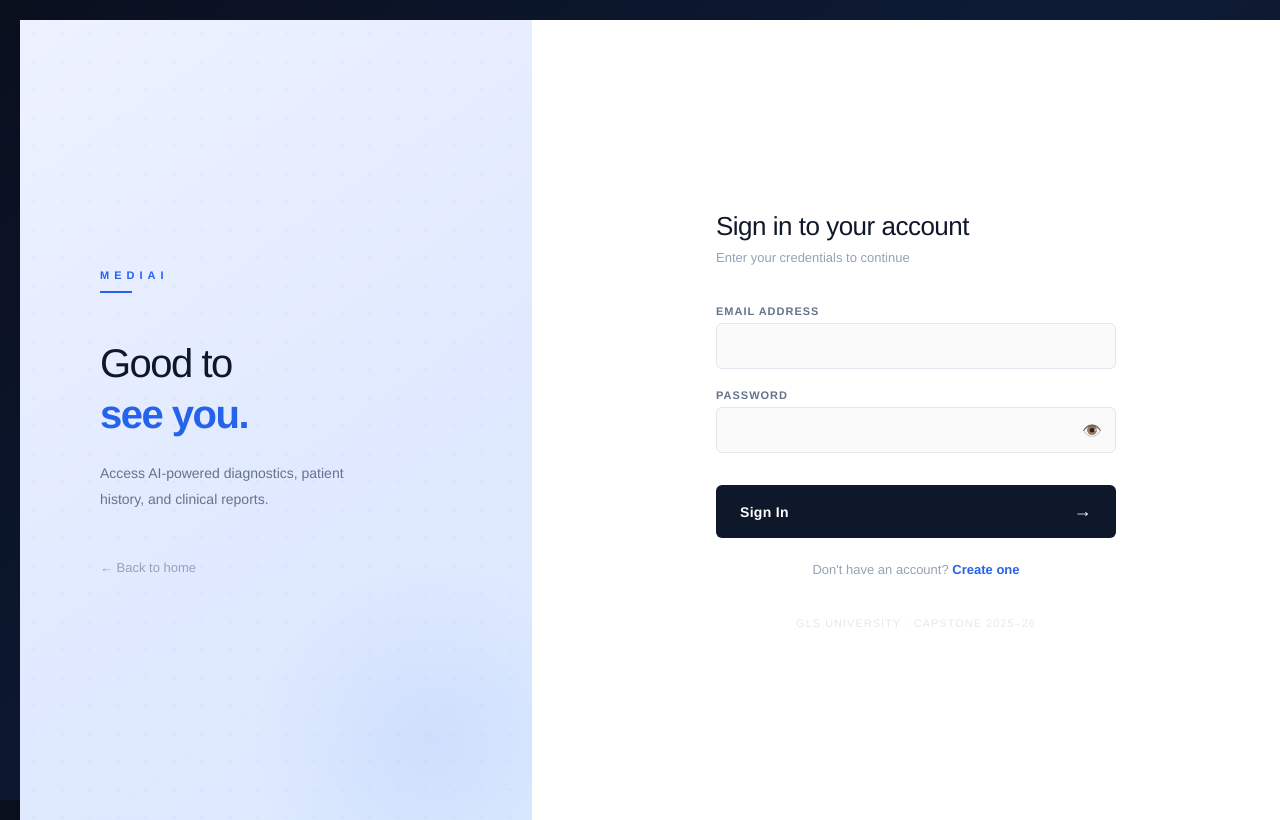
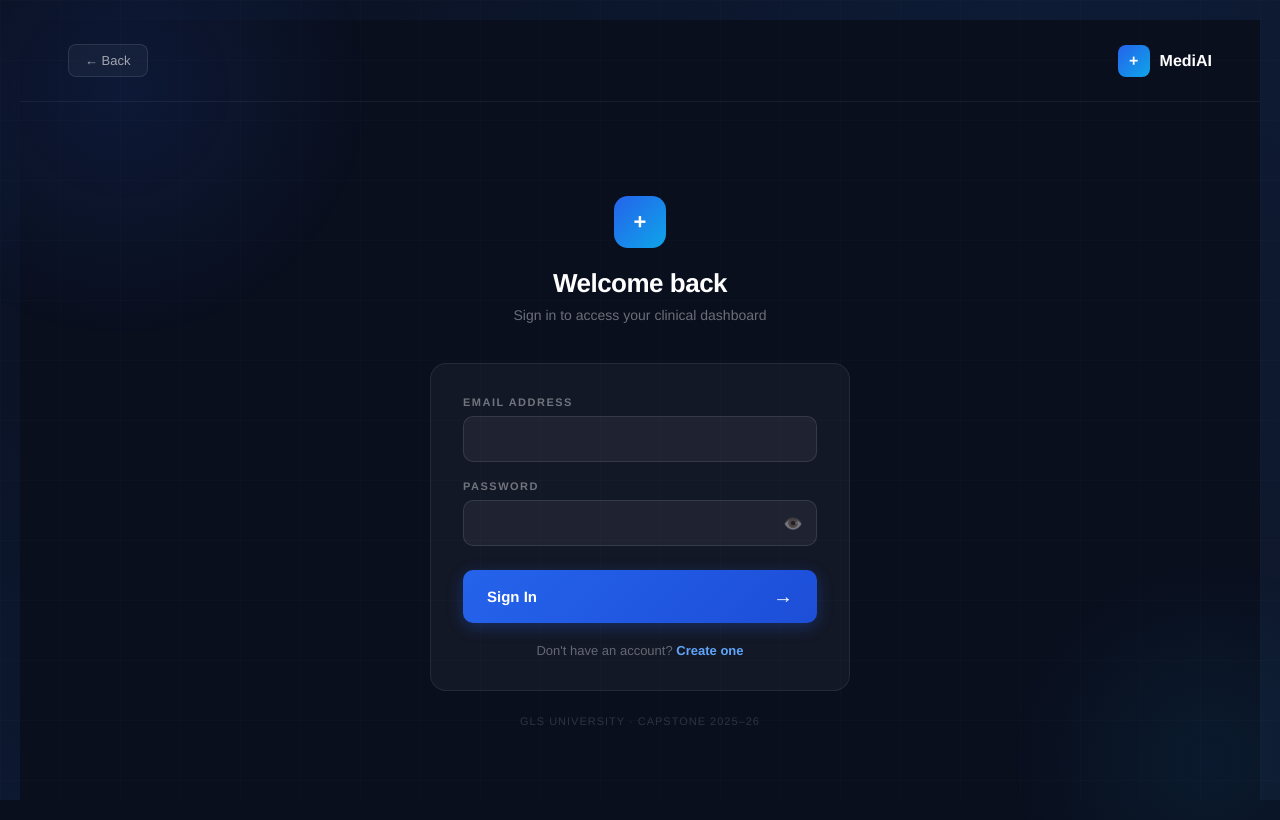
Before and after one commit to Hamzah1507/AI-Powered-Multimodal-Healthcare-Diagnosis-Clinical-Risk-Prediction-System, a React (Vite) app in the folder frontend/: page / in a window 1280 px wide. Both pictures are taken after a click on the button "Sign In". Built offline with nearby package versions, Linux system fonts and the light colour scheme.

Commit message:
feat: Auth updated

```diff
--- a/frontend/src/Auth.jsx
+++ b/frontend/src/Auth.jsx
@@ -1,4 +1,4 @@
-import { useState } from 'react'
+import { useState, useEffect } from 'react'
 import axios from 'axios'
 
 const API = 'http://127.0.0.1:8000'
@@ -9,6 +9,15 @@
   const [error, setError] = useState(null)
   const [isLogin, setIsLogin] = useState(mode === 'login')
   const [showPassword, setShowPassword] = useState(false)
+  const [loaded, setLoaded] = useState(false)
+
+  useEffect(() => { setTimeout(() => setLoaded(true), 100) }, [])
+
+  const fadeIn = (delay = 0) => ({
+    opacity: loaded ? 1 : 0,
+    transform: loaded ? 'translateY(0)' : 'translateY(20px)',
+    transition: `opacity 0.6s ease ${delay}s, transform 0.6s ease ${delay}s`
+  })
 
   const handle = async () => {
     setError(null)
@@ -24,7 +33,6 @@
       if (!isLogin) {
         setIsLogin(true)
         setForm({ ...form, password: '' })
-        setError(null)
         alert('Account created successfully! Please sign in.')
       } else {
         onSuccess({ username: res.data.username, email: res.data.email })
@@ -37,118 +45,143 @@
 
   const inp = {
     width: '100%', padding: '14px 16px',
-    border: '1.5px solid #e2e8f0', borderRadius: '6px',
-    background: '#fafafa', color: '#0f172a', fontSize: '14px',
+    border: '1px solid rgba(255,255,255,0.1)',
+    borderRadius: '10px',
+    background: 'rgba(255,255,255,0.05)',
+    color: 'white', fontSize: '14px',
     boxSizing: 'border-box', outline: 'none',
-    fontFamily: "'Helvetica Neue', Arial, sans-serif", fontWeight: '400',
-    transition: 'border-color 0.2s'
+    fontFamily: "'Helvetica Neue', Arial, sans-serif",
+    transition: 'border-color 0.2s, background 0.2s'
   }
 
   const lbl = {
-    fontSize: '11px', fontWeight: '700', color: '#64748b',
-    textTransform: 'uppercase', letterSpacing: '1px', display: 'block', marginBottom: '6px'
+    fontSize: '11px', fontWeight: '700', color: 'rgba(255,255,255,0.4)',
+    textTransform: 'uppercase', letterSpacing: '1.5px',
+    display: 'block', marginBottom: '8px'
   }
 
   return (
     <div style={{
-      height: '100vh', width: '100vw', overflow: 'hidden',
-      background: '#ffffff', display: 'flex',
-      fontFamily: "'Helvetica Neue', Arial, sans-serif"
-    }}>
-      {/* Left Panel */}
-      <div style={{
-        width: '40%', height: '100%',
-        background: 'linear-gradient(145deg, #eef2ff 0%, #e0e9ff 60%, #dbeafe 100%)',
+      minHeight: '100vh', width: '100%',
+      background: '#0a0f1e',
+      fontFamily: "'Helvetica Neue', Arial, sans-serif",
       display: 'flex', flexDirection: 'column',
-        justifyContent: 'center', padding: '80px',
       position: 'relative', overflow: 'hidden'
     }}>
+      {/* Ambient glows */}
       <div style={{
-          position: 'absolute', inset: 0,
-          backgroundImage: 'radial-gradient(circle, #2563eb12 1px, transparent 1px)',
-          backgroundSize: '28px 28px'
+        position: 'fixed', top: '-20%', left: '-10%',
+        width: '500px', height: '500px', borderRadius: '50%',
+        background: 'radial-gradient(circle, rgba(37,99,235,0.12) 0%, transparent 70%)',
+        pointerEvents: 'none'
       }} />
       <div style={{
-          position: 'absolute', bottom: '-100px', right: '-80px',
-          width: '360px', height: '360px', borderRadius: '50%',
-          background: 'radial-gradient(circle, #2563eb14 0%, transparent 70%)'
+        position: 'fixed', bottom: '-20%', right: '-10%',
+        width: '400px', height: '400px', borderRadius: '50%',
+        background: 'radial-gradient(circle, rgba(14,165,233,0.08) 0%, transparent 70%)',
+        pointerEvents: 'none'
+      }} />
+      {/* Grid */}
+      <div style={{
+        position: 'fixed', inset: 0,
+        backgroundImage: `linear-gradient(rgba(255,255,255,0.015) 1px, transparent 1px),
+                          linear-gradient(90deg, rgba(255,255,255,0.015) 1px, transparent 1px)`,
+        backgroundSize: '60px 60px', pointerEvents: 'none'
       }} />
 
-        <div style={{ position: 'relative', zIndex: 1 }}>
-          <div style={{ marginBottom: '48px' }}>
-            <span style={{ fontSize: '11px', fontWeight: '800', letterSpacing: '5px', color: '#2563eb', textTransform: 'uppercase' }}>MediAI</span>
-            <div style={{ width: '32px', height: '2px', background: '#2563eb', marginTop: '8px' }} />
-          </div>
+      {/* Top bar with back button */}
+      <div style={{
+        position: 'relative', zIndex: 10,
+        padding: '24px 48px',
+        borderBottom: '1px solid rgba(255,255,255,0.06)',
+        display: 'flex', alignItems: 'center', justifyContent: 'space-between',
+        ...fadeIn(0)
+      }}>
+        {/* Back button */}
+        <button onClick={onBack}
+          onMouseEnter={e => { e.currentTarget.style.background = 'rgba(255,255,255,0.08)'; e.currentTarget.style.borderColor = 'rgba(255,255,255,0.2)' }}
+          onMouseLeave={e => { e.currentTarget.style.background = 'rgba(255,255,255,0.04)'; e.currentTarget.style.borderColor = 'rgba(255,255,255,0.1)' }}
+          style={{
+            display: 'flex', alignItems: 'center', gap: '8px',
+            padding: '8px 16px', borderRadius: '8px',
+            background: 'rgba(255,255,255,0.04)',
+            border: '1px solid rgba(255,255,255,0.1)',
+            color: 'rgba(255,255,255,0.6)', fontSize: '13px', fontWeight: '500',
+            cursor: 'pointer', transition: 'all 0.2s'
+          }}>
+          ← Back
+        </button>
 
-          <h2 style={{ fontSize: '40px', fontWeight: '300', color: '#0f172a', letterSpacing: '-1.5px', marginBottom: '6px' }}>
-            {isLogin ? 'Good to' : 'Join'}
-          </h2>
-          <h2 style={{ fontSize: '40px', fontWeight: '800', color: '#2563eb', letterSpacing: '-1.5px', marginBottom: '24px' }}>
-            {isLogin ? 'see you.' : 'MediAI.'}
-          </h2>
-
-          <p style={{ fontSize: '14px', color: '#64748b', lineHeight: 1.8, fontWeight: '300', maxWidth: '280px' }}>
-            {isLogin
-              ? 'Access AI-powered diagnostics, patient history, and clinical reports.'
-              : 'Create your account to start using AI-powered medical imaging analysis.'}
-          </p>
-
-          <button onClick={onBack} style={{
-            marginTop: '48px', background: 'none', border: 'none',
-            cursor: 'pointer', display: 'flex', alignItems: 'center', gap: '8px',
-            color: '#94a3b8', fontSize: '13px', padding: 0, transition: 'color 0.2s'
-          }}
-            onMouseEnter={e => e.currentTarget.style.color = '#2563eb'}
-            onMouseLeave={e => e.currentTarget.style.color = '#94a3b8'}
-          >
-            ← Back to home
-          </button>
+        {/* Brand */}
+        <div style={{ display: 'flex', alignItems: 'center', gap: '10px' }}>
+          <div style={{
+            width: '32px', height: '32px', borderRadius: '8px',
+            background: 'linear-gradient(135deg, #2563eb, #0ea5e9)',
+            display: 'flex', alignItems: 'center', justifyContent: 'center',
+            fontSize: '16px', fontWeight: '900', color: 'white'
+          }}>+</div>
+          <span style={{ fontSize: '16px', fontWeight: '700', color: 'white' }}>MediAI</span>
         </div>
       </div>
 
-      {/* Right Panel */}
+      {/* Main content */}
       <div style={{
-        width: '60%', height: '100%',
-        display: 'flex', flexDirection: 'column',
-        justifyContent: 'center', alignItems: 'center',
-        padding: '80px', background: '#ffffff', overflowY: 'auto'
+        flex: 1, display: 'flex', alignItems: 'center', justifyContent: 'center',
+        padding: '48px 24px', position: 'relative', zIndex: 1
       }}>
-        <div style={{ width: '100%', maxWidth: '400px' }}>
+        <div style={{ width: '100%', maxWidth: '420px' }}>
 
-          <div style={{ marginBottom: '40px' }}>
-            <h3 style={{ fontSize: '26px', fontWeight: '300', color: '#0f172a', letterSpacing: '-0.5px', marginBottom: '8px' }}>
-              {isLogin ? 'Sign in to your account' : 'Create your account'}
-            </h3>
-            <p style={{ fontSize: '13px', color: '#94a3b8', fontWeight: '300' }}>
-              {isLogin ? 'Enter your credentials to continue' : 'Fill in the details below to get started'}
+          {/* Header */}
+          <div style={{ textAlign: 'center', marginBottom: '40px', ...fadeIn(0.1) }}>
+            <div style={{
+              width: '52px', height: '52px', borderRadius: '14px',
+              background: 'linear-gradient(135deg, #2563eb, #0ea5e9)',
+              display: 'flex', alignItems: 'center', justifyContent: 'center',
+              margin: '0 auto 20px', fontSize: '22px', fontWeight: '900', color: 'white'
+            }}>+</div>
+            <h2 style={{
+              fontSize: '26px', fontWeight: '700', color: 'white',
+              letterSpacing: '-0.5px', marginBottom: '8px'
+            }}>
+              {isLogin ? 'Welcome back' : 'Create your account'}
+            </h2>
+            <p style={{ fontSize: '14px', color: 'rgba(255,255,255,0.4)', fontWeight: '300' }}>
+              {isLogin ? 'Sign in to access your clinical dashboard' : 'Join MediAI to get started'}
             </p>
           </div>
 
+          {/* Card */}
+          <div style={{
+            background: 'rgba(255,255,255,0.04)',
+            border: '1px solid rgba(255,255,255,0.08)',
+            borderRadius: '16px', padding: '32px',
+            ...fadeIn(0.2)
+          }}>
+
+            {/* Error */}
             {error && (
               <div style={{
-              background: '#fef2f2', border: '1px solid #fecaca',
-              borderRadius: '6px', padding: '12px 16px', marginBottom: '24px',
-              color: '#dc2626', fontSize: '13px', display: 'flex', alignItems: 'center', gap: '8px'
-            }}>
-              ⚠ {error}
-            </div>
+                background: 'rgba(220,38,38,0.15)', border: '1px solid rgba(220,38,38,0.3)',
+                borderRadius: '8px', padding: '12px 16px', marginBottom: '20px',
+                color: '#fca5a5', fontSize: '13px', display: 'flex', alignItems: 'center', gap: '8px'
+              }}>⚠ {error}</div>
             )}
 
-          <div style={{ display: 'flex', flexDirection: 'column', gap: '20px', marginBottom: '32px' }}>
+            <div style={{ display: 'flex', flexDirection: 'column', gap: '18px', marginBottom: '24px' }}>
               {!isLogin && (
                 <div>
                   <label style={lbl}>Full Name</label>
                   <input style={inp} value={form.username}
-                  onFocus={e => e.target.style.borderColor = '#2563eb'}
-                  onBlur={e => e.target.style.borderColor = '#e2e8f0'}
+                    onFocus={e => { e.target.style.borderColor = '#2563eb'; e.target.style.background = 'rgba(37,99,235,0.08)' }}
+                    onBlur={e => { e.target.style.borderColor = 'rgba(255,255,255,0.1)'; e.target.style.background = 'rgba(255,255,255,0.05)' }}
                     onChange={e => setForm({ ...form, username: e.target.value })} />
                 </div>
               )}
               <div>
                 <label style={lbl}>Email Address</label>
                 <input style={inp} type="email" value={form.email}
-                onFocus={e => e.target.style.borderColor = '#2563eb'}
-                onBlur={e => e.target.style.borderColor = '#e2e8f0'}
+                  onFocus={e => { e.target.style.borderColor = '#2563eb'; e.target.style.background = 'rgba(37,99,235,0.08)' }}
+                  onBlur={e => { e.target.style.borderColor = 'rgba(255,255,255,0.1)'; e.target.style.background = 'rgba(255,255,255,0.05)' }}
                   onChange={e => setForm({ ...form, email: e.target.value })} />
               </div>
               <div>
@@ -157,15 +190,16 @@
                   <input style={{ ...inp, paddingRight: '48px' }}
                     type={showPassword ? 'text' : 'password'}
                     value={form.password}
-                  onFocus={e => e.target.style.borderColor = '#2563eb'}
-                  onBlur={e => e.target.style.borderColor = '#e2e8f0'}
+                    onFocus={e => { e.target.style.borderColor = '#2563eb'; e.target.style.background = 'rgba(37,99,235,0.08)' }}
+                    onBlur={e => { e.target.style.borderColor = 'rgba(255,255,255,0.1)'; e.target.style.background = 'rgba(255,255,255,0.05)' }}
                     onChange={e => setForm({ ...form, password: e.target.value })}
                     onKeyDown={e => e.key === 'Enter' && handle()} />
                   <button onClick={() => setShowPassword(!showPassword)} style={{
                     position: 'absolute', right: '14px', top: '50%',
-                  transform: 'translateY(-50%)', background: 'none',
-                  border: 'none', cursor: 'pointer', color: '#94a3b8',
-                  fontSize: '16px', padding: 0, display: 'flex', alignItems: 'center'
+                    transform: 'translateY(-50%)',
+                    background: 'none', border: 'none', cursor: 'pointer',
+                    color: 'rgba(255,255,255,0.4)', fontSize: '16px', padding: 0,
+                    display: 'flex', alignItems: 'center'
                   }}>
                     {showPassword ? '🙈' : '👁️'}
                   </button>
@@ -173,31 +207,39 @@
               </div>
             </div>
 
+            {/* Submit */}
             <button onClick={handle} disabled={loading}
-            onMouseEnter={e => !loading && (e.currentTarget.style.background = '#2563eb')}
-            onMouseLeave={e => !loading && (e.currentTarget.style.background = '#0f172a')}
+              onMouseEnter={e => !loading && (e.currentTarget.style.boxShadow = '0 8px 30px rgba(37,99,235,0.5)')}
+              onMouseLeave={e => !loading && (e.currentTarget.style.boxShadow = '0 4px 16px rgba(37,99,235,0.3)')}
               style={{
-              width: '100%', padding: '16px 24px',
-              background: loading ? '#94a3b8' : '#0f172a',
-              border: 'none', borderRadius: '6px',
-              color: 'white', fontSize: '14px', fontWeight: '600',
+                width: '100%', padding: '15px 24px',
+                background: loading ? 'rgba(255,255,255,0.1)' : 'linear-gradient(135deg, #2563eb, #1d4ed8)',
+                border: 'none', borderRadius: '10px',
+                color: loading ? 'rgba(255,255,255,0.4)' : 'white',
+                fontSize: '15px', fontWeight: '700',
                 cursor: loading ? 'not-allowed' : 'pointer',
                 display: 'flex', alignItems: 'center', justifyContent: 'space-between',
-              transition: 'background 0.25s', letterSpacing: '0.3px'
+                transition: 'all 0.2s ease',
+                boxShadow: '0 4px 16px rgba(37,99,235,0.3)'
               }}>
               <span>{loading ? 'Please wait...' : isLogin ? 'Sign In' : 'Create Account'}</span>
-            <span style={{ fontSize: '18px' }}>{loading ? '⏳' : '→'}</span>
+              <span style={{ fontSize: '20px' }}>{loading ? '⏳' : '→'}</span>
             </button>
 
-          <p style={{ textAlign: 'center', marginTop: '24px', fontSize: '13px', color: '#94a3b8' }}>
+            {/* Switch */}
+            <p style={{ textAlign: 'center', marginTop: '20px', fontSize: '13px', color: 'rgba(255,255,255,0.35)' }}>
               {isLogin ? "Don't have an account? " : "Already have an account? "}
               <span onClick={() => { setIsLogin(!isLogin); setError(null) }}
-              style={{ color: '#2563eb', fontWeight: '700', cursor: 'pointer' }}>
+                style={{ color: '#60a5fa', fontWeight: '700', cursor: 'pointer' }}>
                 {isLogin ? 'Create one' : 'Sign in'}
               </span>
             </p>
+          </div>
 
-          <p style={{ fontSize: '11px', color: '#e2e8f0', textAlign: 'center', marginTop: '40px', letterSpacing: '1px' }}>
+          <p style={{
+            textAlign: 'center', marginTop: '24px',
+            fontSize: '11px', color: 'rgba(255,255,255,0.15)', letterSpacing: '1px'
+          }}>
             GLS UNIVERSITY · CAPSTONE 2025–26
           </p>
         </div>
```
Lines whose indentation alone changed are shown as unchanged.
